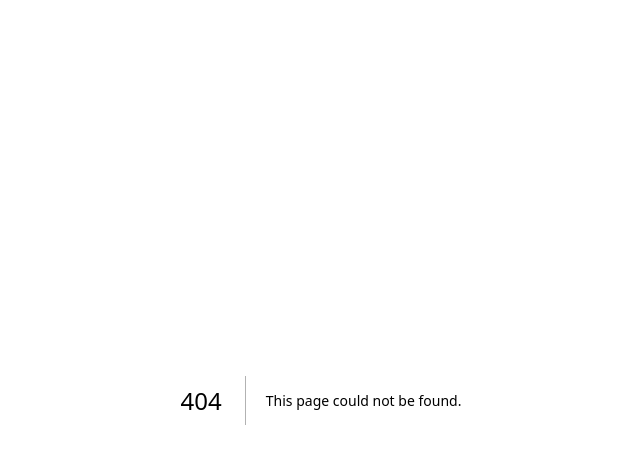
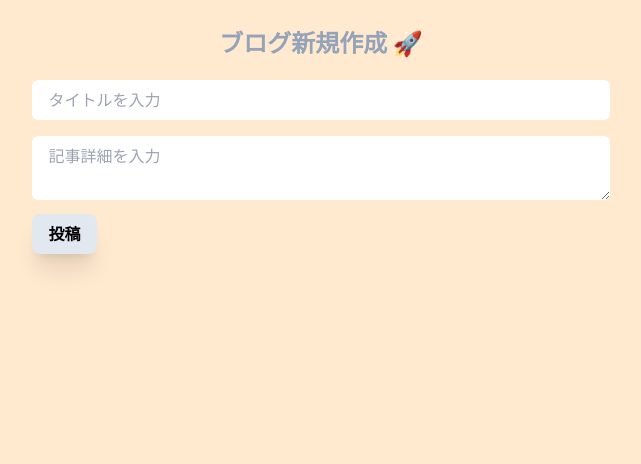
Before and after one commit to Ayumaru1995/FULL-STACK-BLOG, a Next.js app: page /blog/add in a window 1280 px wide. Before the commit this address had no page. Shown: the top 464 px of the page, without its empty margins (319-960 px from the left). Built offline with nearby package versions, Linux system fonts and the light colour scheme.

Commit message:
addページの追加

```diff
--- a/app/api/blog/[id]/route.ts
+++ b/app/api/blog/[id]/route.ts
@@ -3,7 +3,7 @@ import { main } from "../route";
 import { PrismaClient } from "@prisma/client";
 
 const prisma = new PrismaClient();
-//あああああああああああああ
+
 //ブログの詳細記事取得API
 export const GET = async (req: Request , res: NextResponse) => {
     try {
--- /dev/null
+++ b/app/blog/add/page.tsx
@@ -0,0 +1,29 @@
+import React from 'react'
+
+const PostBlog = () => {
+  return (
+    <>
+  <div className="w-full m-auto flex my-4">
+    <div className="flex flex-col justify-center items-center m-auto">
+      <p className="text-2xl text-slate-400 font-bold p-3">ブログ新規作成 🚀</p>
+      <form>
+        <input
+          placeholder="タイトルを入力"
+          type="text"
+          className="rounded-md px-4 w-full py-2 my-2"
+        />
+        <textarea
+          placeholder="記事詳細を入力"
+          className="rounded-md px-4 py-2 w-full my-2"
+        ></textarea>
+        <button className="font-semibold px-4 py-2 shadow-xl bg-slate-200 rounded-lg m-auto hover:bg-slate-100">
+          投稿
+        </button>
+      </form>
+    </div>
+  </div>
+</>
+  );
+}
+
+export default PostBlog
--- a/app/globals.css
+++ b/app/globals.css
@@ -1,3 +1,7 @@
 @tailwind base;
 @tailwind components;
 @tailwind utilities;
+
+body {
+  background-color: rgb(255, 233, 207);
+}
--- a/app/page.tsx
+++ b/app/page.tsx
@@ -1,7 +1,23 @@
 import Image from "next/image";
 import Link from "next/link";
+import { PostType } from "./types";
+import "./globals.css";
 
-export default function Home() {
+
+async function fetchAllBlogs(){
+  const res = await fetch("http://localhost:3000/api/blog", {
+    cache : "no-store", //SSR
+  });
+  const data = await res.json();
+  return data.posts;
+}
+
+
+export default async function Home() {
+
+const posts = await fetchAllBlogs(); //関数内でawaitがあるのにこっちにもawaitが必要？？
+console.log(posts);
+
   return (
     <main className="w-full h-full">
   <div className="md:w-2/4 sm:w-3/4 m-auto p-4 my-5 rounded-lg bg-blue-900 drop-shadow-xl">
@@ -20,13 +36,18 @@ export default function Home() {
   </div>
 
   <div className="w-full flex flex-col justify-center items-center">
-    <div className="w-3/4 p-4 rounded-md mx-3 my-2 bg-slate-300 flex flex-col justify-center">
+    {posts.map((post: PostType) => (
+      <div
+          key={post.id}
+          className="w-3/4 p-4 rounded-md mx-3 my-2 bg-slate-500 flex flex-col justify-center">
         <div className="flex items-center my-3">
           <div className="mr-auto">
-          <h2 className="mr-auto font-semibold">First Post</h2>
+            <h2 className="mr-auto font-semibold text-slate-200">
+              {post.title}
+            </h2>
           </div>
           <Link
-          href={`/blog/edit/1`}
+            href={`/blog/edit/${post.id}`}
             className="px-4 py-1 text-center text-xl bg-slate-900 rounded-md font-semibold text-slate-200"
           >
             編集
@@ -34,13 +55,17 @@ export default function Home() {
         </div>
 
       <div className="mr-auto my-1">
-        <blockquote className="font-bold text-slate-700">2023/8/17</blockquote>
+        <blockquote className="font-bold text-slate-200">
+          {new Date(post.date).toDateString()}
+        </blockquote>
       </div>
 
       <div className="mr-auto my-1">
-        <h2>First Post Description</h2>
+        <h2 className="text-slate-200">{post.description}</h2>
       </div>
     </div>
+    ))}
+
   </div>
 </main>
 
--- /dev/null
+++ b/app/types.ts
@@ -0,0 +1,6 @@
+export type PostType ={
+    id: number;
+    title: string;
+    description: string;
+    date: Date;
+}
```
Lines whose indentation alone changed are shown as unchanged.
